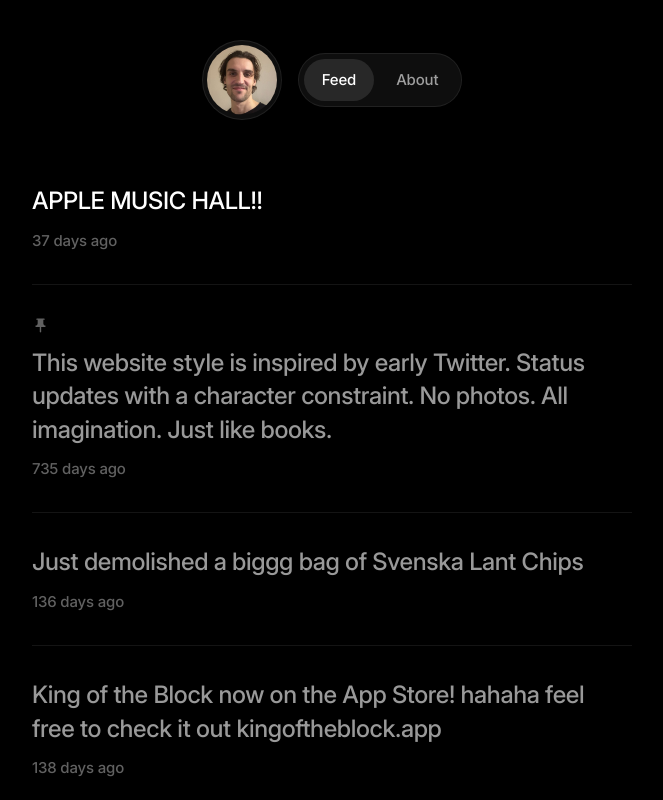
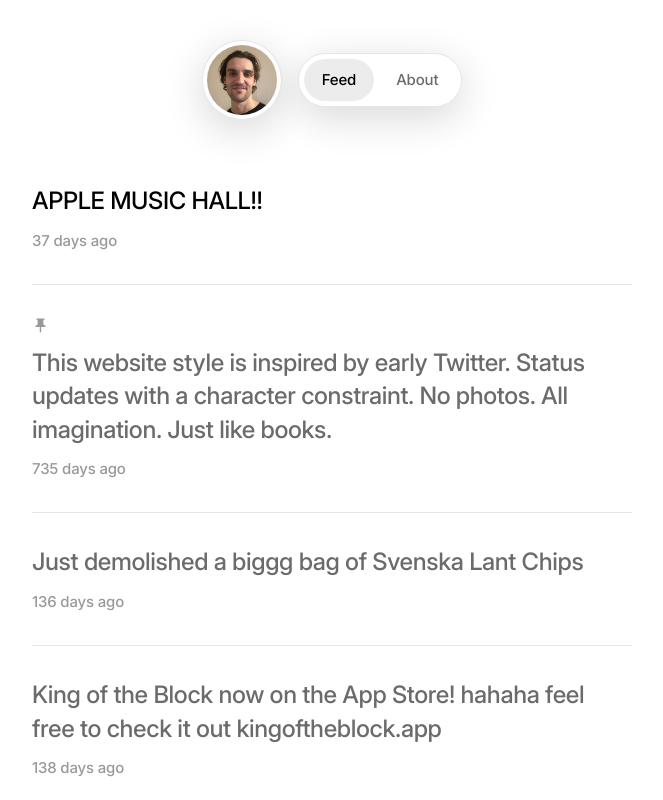
Before and after one commit to lukasthedude/llcom, a plain HTML site: page index.html in a window 1280 px wide. Shown: the top 800 px of the page, without its empty margins (308-971 px from the left). Drawn offline with Linux system fonts and the light colour scheme.

Commit message:
Light mode when the device is set to light
White page and black type by day, with the OG apps' own day values.

Co-Authored-By: Claude Opus 5.5 <noreply@anthropic.com>

```diff
--- a/assets/style.css
+++ b/assets/style.css
@@ -19,9 +19,10 @@
   unicode-range: U+0100-02BA, U+02BD-02C5, U+02C7-02CC, U+02CE-02D7, U+02DD-02FF, U+0304, U+0308, U+0329, U+1D00-1DBF, U+1E00-1E9F, U+1EF2-1EFF, U+2020, U+20A0-20AB, U+20AD-20C4, U+2113, U+2C60-2C7F, U+A720-A7FF;
 }
 
-/* OG's black, always (as OG Music and og-music.com) */
+/* OG's black by night, white by day, as the device is set (values from the
+   apps' shared Theme.swift) */
 :root {
-  color-scheme: dark;
+  color-scheme: dark light;
 
   --bg: #000;
   --text: #fff;
@@ -54,6 +55,22 @@
   --small-ls: -0.01em;
   --gap: 32px;
   --column: min(600px, calc(100% - 72px));
+}
+
+@media (prefers-color-scheme: light) {
+  :root {
+    --bg: #fff;
+    --text: #000;
+    --secondary: #6b6b6b;
+    --tertiary: #999;
+    --hairline: rgba(0, 0, 0, 0.1);
+    --underline: rgba(0, 0, 0, 0.5);
+    --hover: rgba(0, 0, 0, 0.06);
+    --selected: rgba(0, 0, 0, 0.075);
+    --glass: rgba(255, 255, 255, 0.72);
+    --shadow: rgba(0, 0, 0, 0.16);
+    --focus: rgba(0, 0, 0, 0.6);
+  }
 }
 
 @media (max-width: 539px) {
```
Also changed, not shown: 1 other file.
